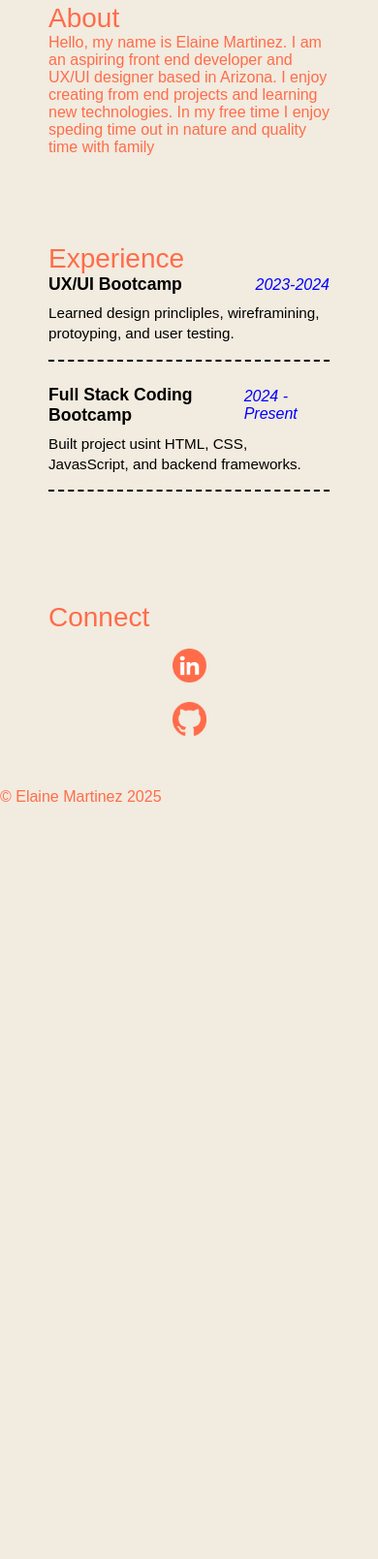
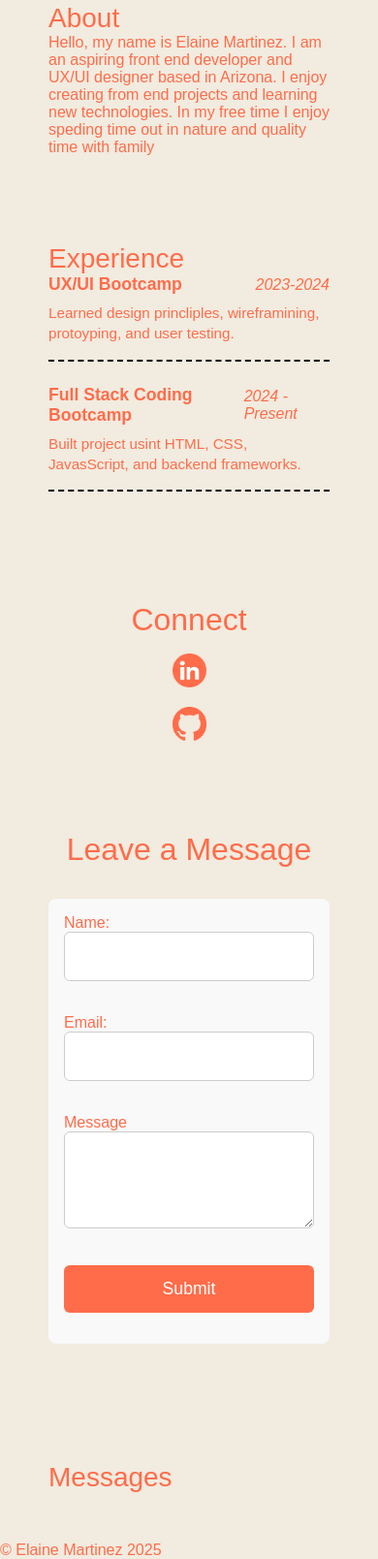
Before and after one commit to elainefmartinez/Elaine-Martinez-Luna, a plain HTML site: page index.html in a window 390 px wide. Shown: the part 911-2519 px from the top of the page at 97% size. Before the commit the page ends 1742 px from the top, so only its background shows below. Drawn offline with Linux system fonts and the light colour scheme; a web font is replaced by a local one.

Commit message:
form and functionality added

```diff
--- a/css/index.css
+++ b/css/index.css
@@ -101,6 +101,8 @@ section {
 
 }
 
+
+
 #Experience ul {
     list-style: none;
     padding: 0;
@@ -111,7 +113,7 @@ section {
     margin-bottom: 1.5rem;
     padding-bottom: 1rem;
     border-bottom: 1px solid ;
-    color:black;
+    color:#ff6c4a;
 }
 
 .experience-header {
@@ -127,7 +129,7 @@ section {
 
 .experience-date {
     font-style: italic;
-    color : blue;
+    color : #ff6c4a;
 
 }
 
@@ -138,8 +140,80 @@ section {
 }
 
 
+/*form*/
+
+#form h2{
+    text-align: center;
+    font-size: 2rem;
+    margin-bottom: 1rem;
+}
+form{
+    max-width: 600px;
+    margin: 2rem auto;
+    padding:1rem;
+    background: #f9f9f9;
+    border-radius: 8px;
+}
+
+form input, form textarea, form button {
+    width: 100%;
+    margin-bottom: 1rem;
+    padding: 12px;
+    font-size: 1rem;
+    border-radius: 6px;
+    border: 1px solid #ccc;
+    box-sizing: border-box;
+
+}
+
+form textarea {
+    min-height: 100px;
+    resize: vertical;
+}
+
+form button{
+    background: #ff6c4a;
+    color: #fff;
+    border: none;
+    cursor: pointer;
+}
+
+form button:hover {
+    background: #ff6c4a;
+}
+
+
+#mesages button {
+    margin-left: 1rem;
+    padding:6px 12px;
+    background-color: #ff6c4a;
+    color: #fff;
+    border: none;
+    border-radius: 4px;
+    cursor: pointer;
+    font-size: 0.9rem;
+}
+
+#messages button:hover {
+    background: #ff6c4a;
+}
+
+@media (max-width: 600px) {
+    form input, form textarea, form button {
+        font-size: 1.1rem;
+        padding: 14px;
+    }
+}
+
 
 /*Connect Section*/
+
+#Connect h2{
+    text-align: center;
+    font-size: 2rem;
+    margin-bottom: 1rem;
+}
+
 #Connect a {
     text-decoration: none;
     border: none;
--- a/index.html
+++ b/index.html
@@ -91,6 +91,29 @@
     </div>
     </section>
 
+    <section id="form">
+        <h2>Leave a Message</h2>
+        <form name="leave_message">
+            <label for="usersName">Name:</label><br>
+            <input type="text" name="usersName" id ="usersName" required> <br><br>
+
+            <label for="usersEmail">Email:</label><br>
+            <input type="email" name="usersEmail" id="usersEmail" required><br><br>
+
+            <label for="usersMessage">Message</label><br>
+            <textarea name="usersMessage" id="usersMessage" required></textarea><br><br>
+
+            <button type="submit">Submit</button>
+        </form>
+    </section>
+
+    <section id ="messages">
+        <h2>Messages</h2>
+        <ul></ul>
+    </section>
+
+
+
     <footer></footer>
 
     <script src="js/index.js"></script>
--- a/js/index.js
+++ b/js/index.js
@@ -9,6 +9,7 @@ const copyright = document.createElement('p');
 copyright.innerHTML = `\u00A9 Elaine Martinez ${thisYear}`;
 
 footer.appendChild(copyright);
+
 
 const skills =[ "JavaScript", "HTML", "CSS", "GitHub"];
 
@@ -23,3 +24,47 @@ for (let i = 0; i < skills.length; i++) {
 
     skillsList.appendChild(skill);
 }
+
+
+
+
+const messageForm = document.forms['leave_message'];
+
+messageForm.addEventListener('submit', function(event) {
+    event.preventDefault();
+
+    const usersName = event.target.usersName.value;
+    const usersEmail = event.target.usersEmail.value;
+    const usersMessage = event.target.usersMessage.value;
+
+    console.log('Name:', usersName);
+    console.log('Email:', usersEmail);
+    console.log('Message:', usersMessage);
+
+
+    const messageSection = document.querySelector('#messages');
+
+    const messageList = messageSection.querySelector('ul');
+
+    const newMessage = document.createElement('li');
+
+    newMessage.innerHTML= `
+    <a href="mailto:${usersEmail}">${usersName}</a>
+    <span>: ${usersMessage}</span>
+    `;
+
+    const removeButton = document.createElement('button');
+    removeButton.innerText = 'remove';
+    removeButton.type = 'button';
+
+    removeButton.addEventListener('click', function() {
+        const entry = removeButton.parentNode;
+        entry.remove();
+    });
+
+    newMessage.appendChild(removeButton);
+
+    messageList.appendChild(newMessage);
+
+    messageForm.reset();
+});
```
